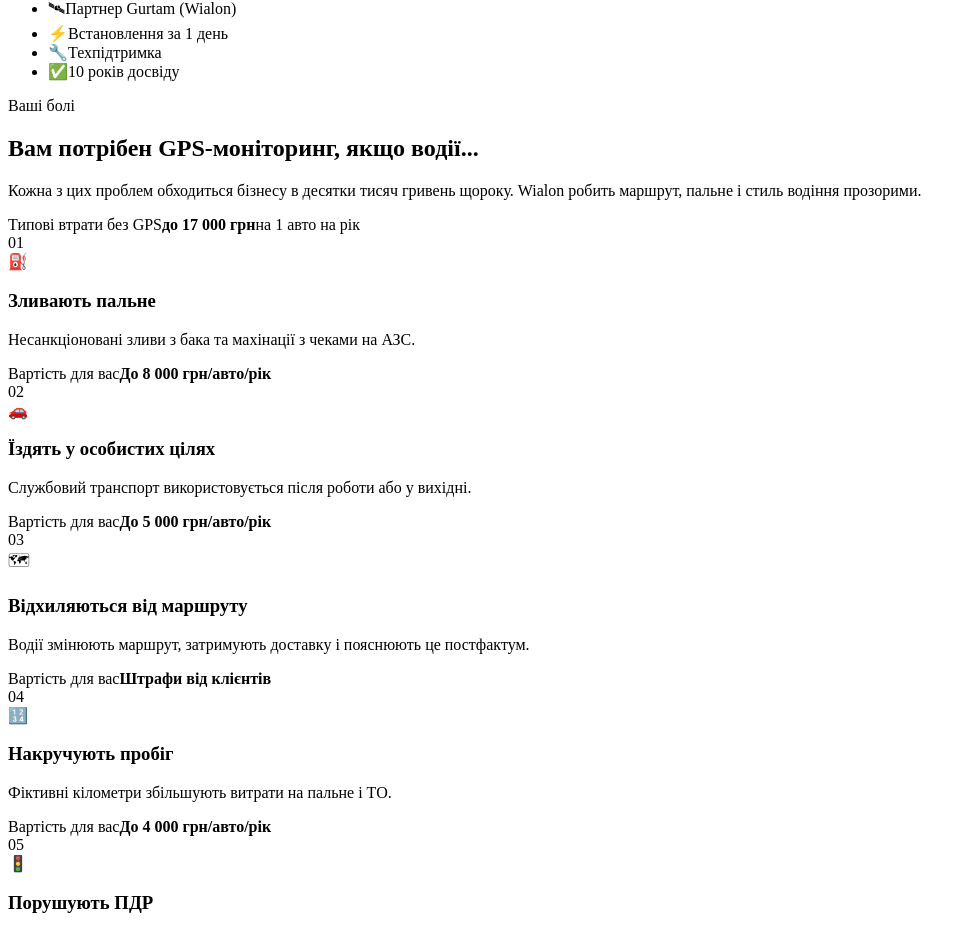
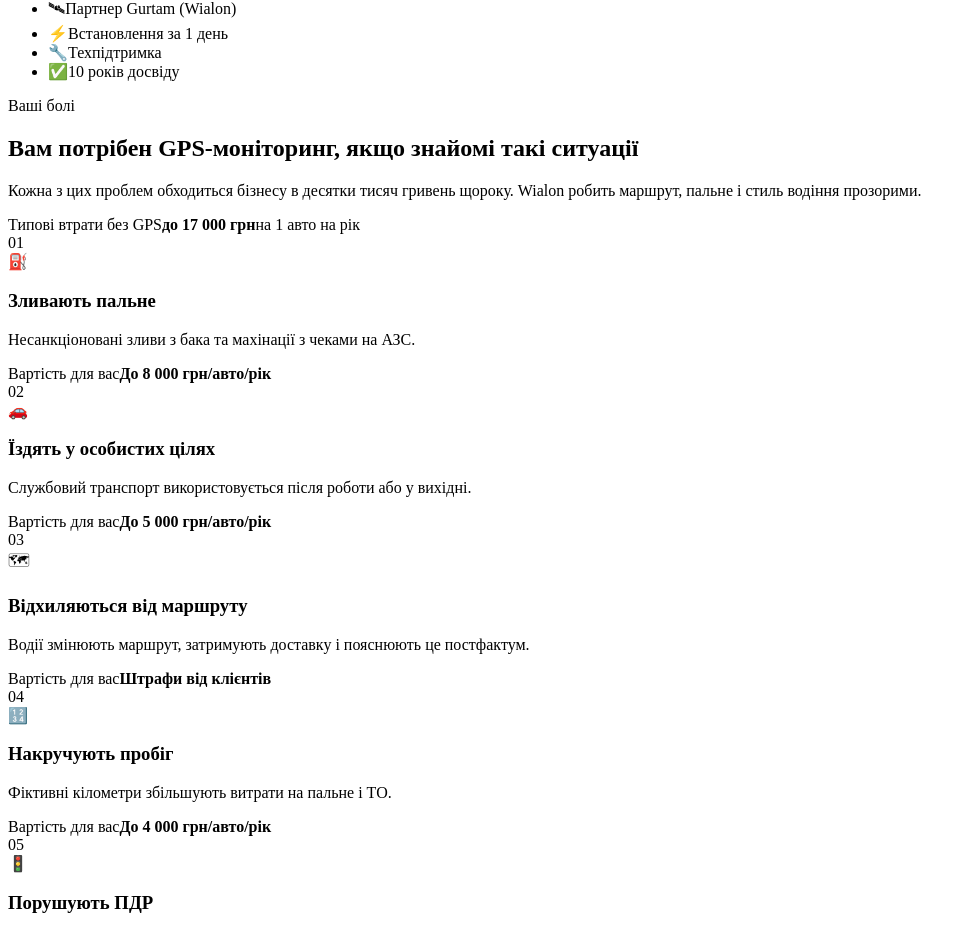
Before and after one commit to Anastasiia1002/km, a React (Vite) app: page / in a window 1280 px wide. Shown: the part 1617-2549 px from the top of the page, without its empty margins (0-976 px from the left). Built offline with nearby package versions, Linux system fonts and the light colour scheme; the HTML template or start-up script is replaced by a standard one.

Commit message:
Soften pain section title about drivers
Replace “якщо водії...” with situation-focused wording that does not blame drivers.

Co-authored-by: Anastasiia Luhinich <Anastasiia1002@users.noreply.github.com>

```diff
--- a/src/App.jsx
+++ b/src/App.jsx
@@ -683,7 +683,7 @@ function PainSection() {
         <div className="pain-head">
           <div className="pain-head-copy">
             <div className="tag">Ваші болі</div>
-            <h2 className="title">Вам потрібен GPS-моніторинг, якщо водії...</h2>
+            <h2 className="title">Вам потрібен GPS-моніторинг, якщо знайомі такі ситуації</h2>
             <p className="subtitle">
               Кожна з цих проблем обходиться бізнесу в десятки тисяч гривень щороку.
               Wialon робить маршрут, пальне і стиль водіння прозорими.
```
